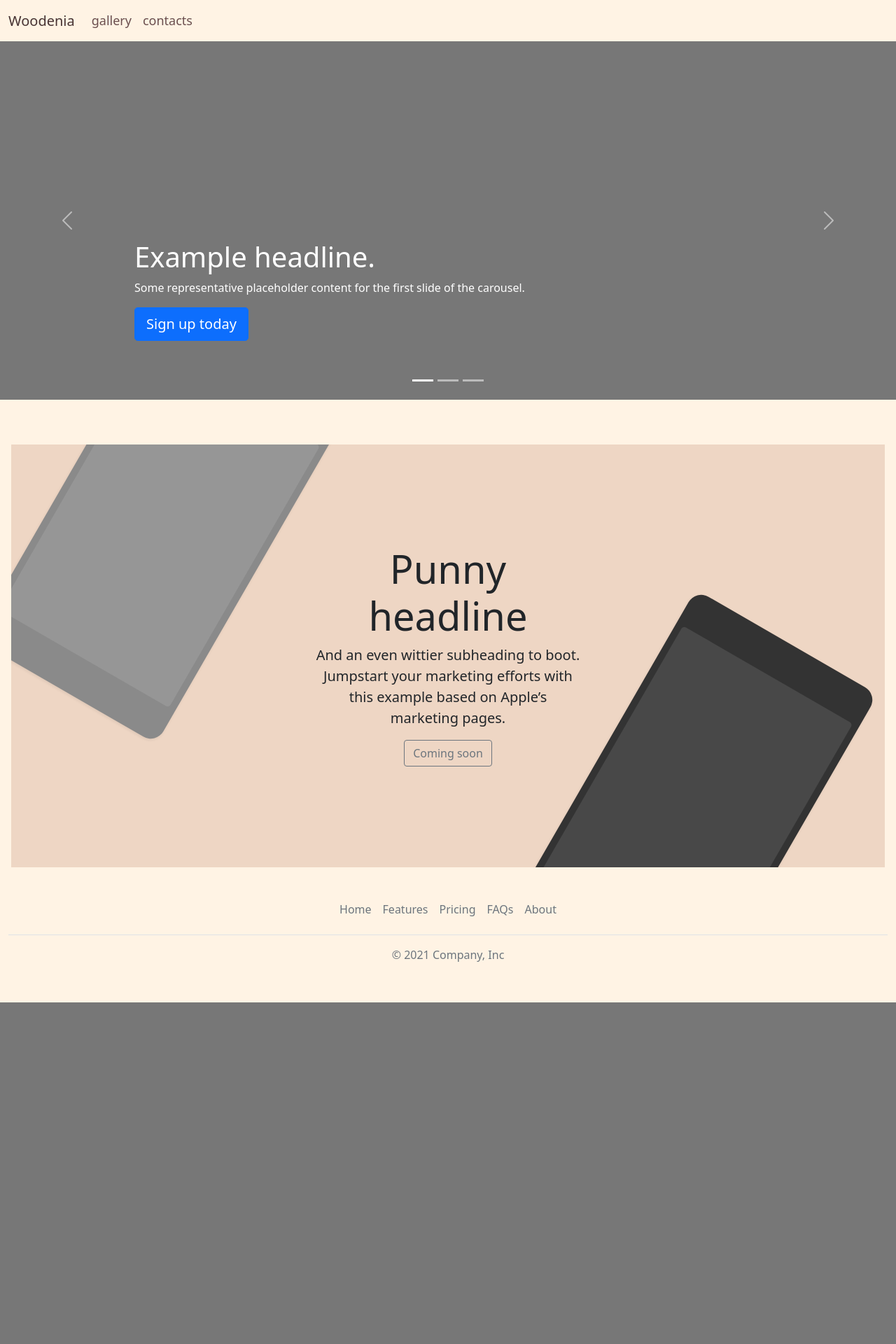
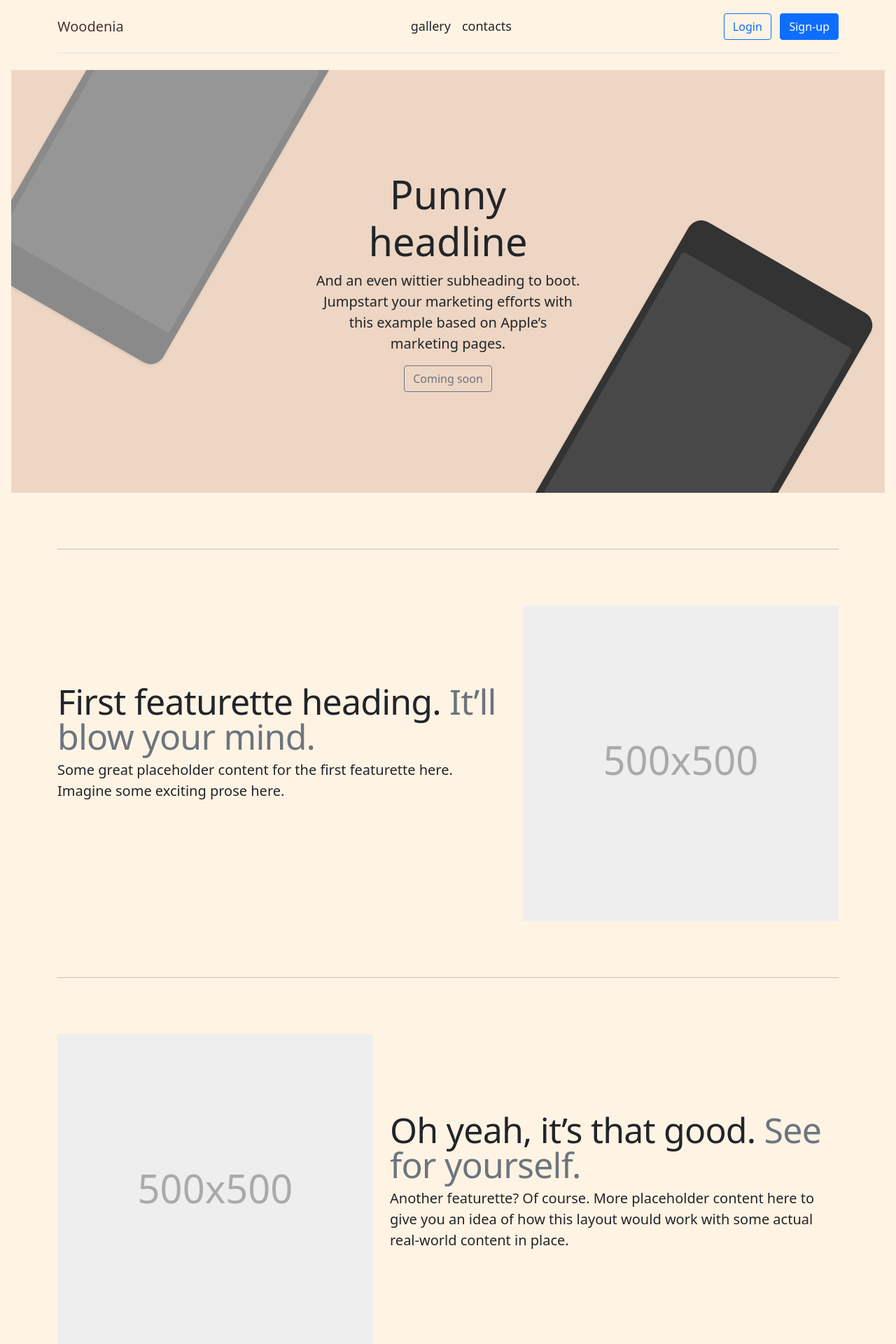
Before and after one commit to Duck-the-dev/sub_store, a Django app: page / in a window 1280 px wide. Shown: the top 1920 px of the page at 70% size. Before the commit the page ends 1432 px from the top, so only its background shows below. Run offline with Django 4.2, Linux system fonts and the light colour scheme.

Commit message:
index almost ready

```diff
--- a/home/static/home/css/style.css
+++ b/home/static/home/css/style.css
@@ -1,20 +1,25 @@
 body{
     background-color: #FFF3E4;
 }
+
+
 #navBar {
       font-size: 18px;
-  background-color: #FFF3E4 !important;
+  /* background-color: #FFF3E4 !important;
+  border-bottom: 0px solid #5c5c5c!important;
+    border-bottom-width: 0px !important;
+    border-bottom-style: solid !important;
+    border-bottom-color: #FFF3E4!important; */
+border:  none;
+}
 
-}
 .navbar-brand{
     color: #483434 !important;
 }
 .navbar-dark .navbar-nav .nav-link{
     color: #6B4F4F !important;
 }
-#image{
-    align-items: center;
-}
+
 .product-device {
     position: absolute;
     right: 10%;
@@ -24,7 +29,11 @@ body{
     background-color: #333;
     border-radius: 21px;
     transform: rotate(30deg);
-  }
+    -webkit-transform: rotate(30deg);
+    -moz-transform: rotate(30deg);
+    -ms-transform: rotate(30deg);
+    -o-transform: rotate(30deg);
+}
 
   .product-device::before {
     position: absolute;
@@ -63,7 +72,6 @@ body{
     bottom: 3rem;
     z-index: 10;
   }
-
   /* Declare heights because of positioning of img element */
   .carousel-item {
     height: 32rem;
@@ -75,3 +83,39 @@ body{
     min-width: 100%;
     height: 32rem;
   }
+/* Featurettes
+------------------------- */
+
+.featurette-divider {
+    margin: 5rem 0; /* Space out the Bootstrap <hr> more */
+  }
+
+  /* Thin out the marketing headings */
+  .featurette-heading {
+    font-weight: 300;
+    line-height: 1;
+    /* rtl:remove */
+    letter-spacing: -.05rem;
+  }
+
+  /* RESPONSIVE CSS
+  -------------------------------------------------- */
+
+  @media (min-width: 40em) {
+    /* Bump up size of carousel content */
+    .carousel-caption p {
+      margin-bottom: 1.25rem;
+      font-size: 1.25rem;
+      line-height: 1.4;
+    }
+
+    .featurette-heading {
+      font-size: 50px;
+    }
+  }
+
+  @media (min-width: 62em) {
+    .featurette-heading {
+      margin-top: 7rem;
+    }
+  }
--- a/home/templates/home/index.html
+++ b/home/templates/home/index.html
@@ -1,7 +1,97 @@
 {% extends 'base.html' %}
 
 {% block base %}
-<style>
+
+<div id="product" class="position-relative overflow-hidden p-3 p-md-5 m-md-3 text-center">
+    <div class="col-md-5 p-lg-5 mx-auto my-5">
+      <h1 class="display-4 fw-normal">Punny headline</h1>
+      <p class="lead fw-normal">And an even wittier subheading to boot. Jumpstart your marketing efforts with this example based on Apple’s marketing pages.</p>
+      <a class="btn btn-outline-secondary" href="#">Coming soon</a>
+    </div>
+    <div class="product-device shadow-sm d-none d-md-block"></div>
+    <div class="product-device product-device-2 shadow-sm d-none d-md-block"></div>
+  </div>
+
+
+
+  <style>
+
+    .bd-placeholder-img {
+        font-size: 1.125rem;
+        text-anchor: middle;
+        -webkit-user-select: none;
+        -moz-user-select: none;
+        user-select: none;
+      }
+
+      @media (min-width: 768px) {
+        .bd-placeholder-img-lg {
+          font-size: 3.5rem;
+        }
+      }
+
+  </style>
+  {% comment %} ------ {% endcomment %}
+
+  <div class="container marketing">
+
+
+    <!-- START THE FEATURETTES -->
+
+    <hr class="featurette-divider">
+
+    <div class="row featurette">
+      <div class="col-md-7">
+        <h2 class="featurette-heading">First featurette heading. <span class="text-muted">It’ll blow your mind.</span></h2>
+        <p class="lead">Some great placeholder content for the first featurette here. Imagine some exciting prose here.</p>
+      </div>
+      <div class="col-md-5">
+        <svg class="bd-placeholder-img bd-placeholder-img-lg featurette-image img-fluid mx-auto" width="500" height="500" xmlns="http://www.w3.org/2000/svg" role="img" aria-label="Placeholder: 500x500" preserveAspectRatio="xMidYMid slice" focusable="false"><title>Placeholder</title><rect width="100%" height="100%" fill="#eee"></rect><text x="50%" y="50%" fill="#aaa" dy=".3em">500x500</text></svg>
+
+      </div>
+    </div>
+
+    <hr class="featurette-divider">
+
+    <div class="row featurette">
+      <div class="col-md-7 order-md-2">
+        <h2 class="featurette-heading">Oh yeah, it’s that good. <span class="text-muted">See for yourself.</span></h2>
+        <p class="lead">Another featurette? Of course. More placeholder content here to give you an idea of how this layout would work with some actual real-world content in place.</p>
+      </div>
+      <div class="col-md-5 order-md-1">
+        <svg class="bd-placeholder-img bd-placeholder-img-lg featurette-image img-fluid mx-auto" width="500" height="500" xmlns="http://www.w3.org/2000/svg" role="img" aria-label="Placeholder: 500x500" preserveAspectRatio="xMidYMid slice" focusable="false"><title>Placeholder</title><rect width="100%" height="100%" fill="#eee"></rect><text x="50%" y="50%" fill="#aaa" dy=".3em">500x500</text></svg>
+
+      </div>
+    </div>
+
+    <hr class="featurette-divider">
+
+    <div class="row featurette">
+      <div class="col-md-7">
+        <h2 class="featurette-heading">And lastly, this one. <span class="text-muted">Checkmate.</span></h2>
+        <p class="lead">And yes, this is the last block of representative placeholder content. Again, not really intended to be actually read, simply here to give you a better view of what this would look like with some actual content. Your content.</p>
+      </div>
+      <div class="col-md-5">
+        <svg class="bd-placeholder-img bd-placeholder-img-lg featurette-image img-fluid mx-auto" width="500" height="500" xmlns="http://www.w3.org/2000/svg" role="img" aria-label="Placeholder: 500x500" preserveAspectRatio="xMidYMid slice" focusable="false"><title>Placeholder</title><rect width="100%" height="100%" fill="#eee"></rect><text x="50%" y="50%" fill="#aaa" dy=".3em">500x500</text></svg>
+
+      </div>
+    </div>
+
+    <hr class="featurette-divider">
+
+    <!-- /END THE FEATURETTES -->
+
+  </div>
+{% endblock base %}
+
+
+
+
+
+
+
+
+{% comment %} <style>
     .bd-placeholder-img {
       font-size: 1.125rem;
       text-anchor: middle;
@@ -65,15 +155,4 @@
       <span class="carousel-control-next-icon" aria-hidden="true"></span>
       <span class="visually-hidden">Next</span>
     </button>
-  </div>
-<div id="product" class="position-relative overflow-hidden p-3 p-md-5 m-md-3 text-center">
-    <div class="col-md-5 p-lg-5 mx-auto my-5">
-      <h1 class="display-4 fw-normal">Punny headline</h1>
-      <p class="lead fw-normal">And an even wittier subheading to boot. Jumpstart your marketing efforts with this example based on Apple’s marketing pages.</p>
-      <a class="btn btn-outline-secondary" href="#">Coming soon</a>
-    </div>
-    <div class="product-device shadow-sm d-none d-md-block"></div>
-    <div class="product-device product-device-2 shadow-sm d-none d-md-block"></div>
-  </div>
-
-{% endblock base %}
+  </div> {% endcomment %}
--- a/home/views.py
+++ b/home/views.py
@@ -8,6 +8,7 @@ routes = {
 
     "gallery": "gallery",
     "contacts": "contacts",
+
 }
 
 
--- a/templates/base.html
+++ b/templates/base.html
@@ -2,9 +2,9 @@
 <!DOCTYPE html>
 <html lang="en">
   <head>
-    <meta charset="UTF-8">
-    <meta http-equiv="X-UA-Compatible" content="IE=edge">
-    <meta name="viewport" content="width=device-width, initial-scale=1.0">
+    <meta charset="UTF-8" />
+    <meta http-equiv="X-UA-Compatible" content="IE=edge" />
+    <meta name="viewport" content="width=device-width, initial-scale=1.0" />
     <title>Document</title>
     <link rel="preconnect" href="https://fonts.googleapis.com" />
     <link rel="preconnect" href="https://fonts.gstatic.com" crossorigin />
@@ -24,23 +24,26 @@
       integrity="sha384-1BmE4kWBq78iYhFldvKuhfTAU6auU8tT94WrHftjDbrCEXSU1oBoqyl2QvZ6jIW3"
       crossorigin="anonymous"
     />
-    <link rel="stylesheet" type="text/css" href="{% static 'home/css/style.css' %}">
+    <link
+      rel="stylesheet"
+      type="text/css"
+      href="{% static 'home/css/style.css' %}"
+    />
 
     <script
       src="https://cdn.jsdelivr.net/npm/bootstrap@5.1.3/dist/js/bootstrap.bundle.min.js"
       integrity="sha384-ka7Sk0Gln4gmtz2MlQnikT1wXgYsOg+OMhuP+IlRH9sENBO0LRn5q+8nbTov4+1p"
       crossorigin="anonymous"
     ></script>
-
-
-
   </head>
   <body>
-    <!-- nav bar -->
-    <!-- ------- -->
-    <nav id= "navBar" class="navbar navbar-expand-lg navbar-dark bg-dark">
-        <div class="container-fluid">
+    {% comment %} NavBar {% endcomment %}
+    <div id="navBar" class="container">
+      <header
+        class="d-flex flex-wrap align-items-center justify-content-center justify-content-md-between py-3 mb-4 border-bottom"
+      >
       <a class="navbar-brand" href= {%url "store:home"%}>Woodenia</a>
+
         <button
           class="navbar-toggler"
           type="button"
@@ -49,16 +52,15 @@
           aria-controls="navbarNav"
           aria-expanded="false"
           aria-label="Toggle navigation"
-          >
-            <span class="navbar-toggler-icon"></span>
-          </button>
-          <div class="collapse navbar-collapse" id="navbarNav">
-            <ul class="navbar-nav">
+        ></button>
+
+
+        <ul class="nav col-12 col-md-auto mb-2 justify-content-center mb-md-0">
           {% for key,value in keys.items %}
           <li class="nav-item">
               <a
               {% if value in keys %}
-                    class="nav-link"
+              class="nav-link px-2 link-dark"
               aria-current="page"
               {% if value not in path %}
               href="/{{value}}" >{{key}}
@@ -73,23 +75,40 @@
               </a>
             </li>
           {% endfor %}
+
         </ul>
+
+        <div class="col-md-3 text-end">
+          <button type="button" class="btn btn-outline-primary me-2">
+            Login
+          </button>
+          <button type="button" class="btn btn-primary">Sign-up</button>
         </div>
+      </header>
     </div>
-      </nav>
-      <!-- ------- -->
+    {% comment %} NavBar end {% endcomment %}
     {% block base %}
 
-    {% endblock base %}
+    {% endblock base%}
 
     <div class="container-fluid">
       <footer class="py-3 my-4">
         <ul class="nav justify-content-center border-bottom pb-3 mb-3">
-      <li class="nav-item"><a href="#" class="nav-link px-2 text-muted">Home</a></li>
-      <li class="nav-item"><a href="#" class="nav-link px-2 text-muted">Features</a></li>
-      <li class="nav-item"><a href="#" class="nav-link px-2 text-muted">Pricing</a></li>
-      <li class="nav-item"><a href="#" class="nav-link px-2 text-muted">FAQs</a></li>
-      <li class="nav-item"><a href="#" class="nav-link px-2 text-muted">About</a></li>
+          <li class="nav-item">
+            <a href="#" class="nav-link px-2 text-muted">Home</a>
+          </li>
+          <li class="nav-item">
+            <a href="#" class="nav-link px-2 text-muted">Features</a>
+          </li>
+          <li class="nav-item">
+            <a href="#" class="nav-link px-2 text-muted">Pricing</a>
+          </li>
+          <li class="nav-item">
+            <a href="#" class="nav-link px-2 text-muted">FAQs</a>
+          </li>
+          <li class="nav-item">
+            <a href="#" class="nav-link px-2 text-muted">About</a>
+          </li>
         </ul>
         <p class="text-center text-muted">© 2021 Company, Inc</p>
       </footer>
```
Lines whose indentation alone changed are shown as unchanged.
